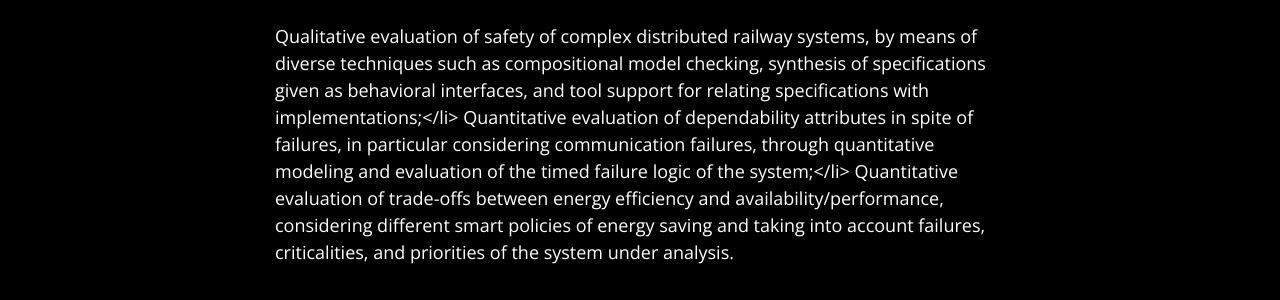
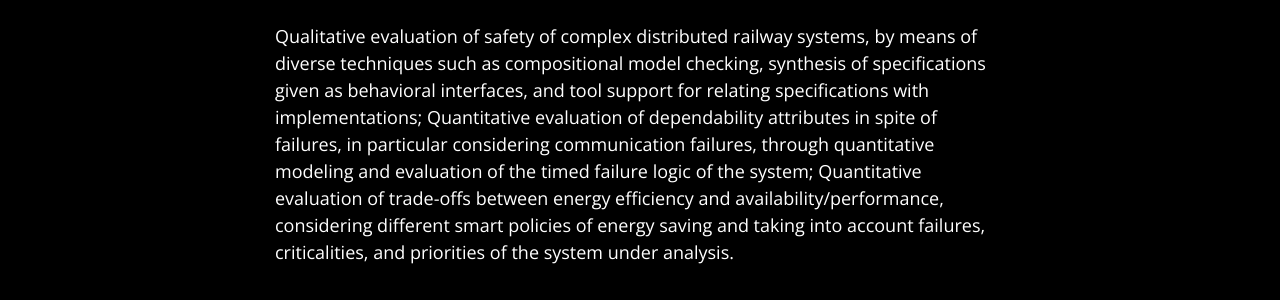
Before and after one commit to STLab-UniFI/STLab-UniFI.github.io, a Jekyll site: the page built from pages/projects/adventure.md, in a window 1280 px wide and 1400 px high, scrolled down 616 px. Shown: the part 598-898 px from the top of the window. Built offline with Jekyll 4.4.1, drawn with Linux system fonts in a browser that asks for light colours; nearby versions of some CDN libraries.

Commit message:
Update adventure.md

```diff
--- a/pages/projects/adventure.md
+++ b/pages/projects/adventure.md
@@ -3,6 +3,12 @@
 title: PRIN PNRR Prot. P2022A492B - ADVancEd iNtegraTed evalUation of Railway systEms (ADVENTURE)
 <!-- subtitle: X  -->
 ---
+<style>
+table {
+    border-collapse: collapse;
+}
+</style>
+
 <table border="0">
 <tbody>
     <tr><td><figure>
@@ -26,8 +32,8 @@
 To address these challenges, the ADVENTURE project develops innovative solutions for the evaluation of railway systems.
 Using Model-Driven Engineering (MDE) methods and multi-paradigm or multi-formalism approaches to help create bridges between different abstraction levels, the project focuses on the following objectives:
 
-Qualitative evaluation of safety of complex distributed railway systems, by means of diverse techniques such as compositional model checking, synthesis of specifications given as behavioral interfaces, and tool support for relating specifications with implementations;</li>
-Quantitative evaluation of dependability attributes in spite of failures, in particular considering communication failures, through quantitative modeling and evaluation of the timed failure logic of the system;</li>
+Qualitative evaluation of safety of complex distributed railway systems, by means of diverse techniques such as compositional model checking, synthesis of specifications given as behavioral interfaces, and tool support for relating specifications with implementations;
+Quantitative evaluation of dependability attributes in spite of failures, in particular considering communication failures, through quantitative modeling and evaluation of the timed failure logic of the system;
 Quantitative evaluation of trade-offs between energy efficiency and availability/performance, considering different smart policies of energy saving and taking into account failures, criticalities, and priorities of the system under analysis.
 
 The developed solutions will be validated by their application to systems highly representative of the innovation trends in railways, notably including decentralized interlockings and smart deicing systems.
```
